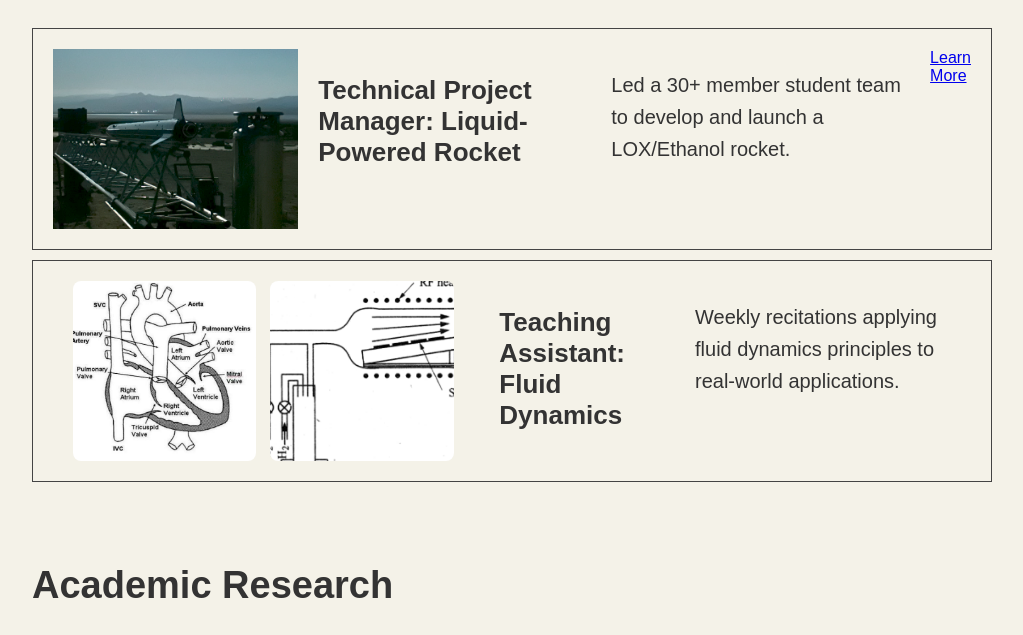
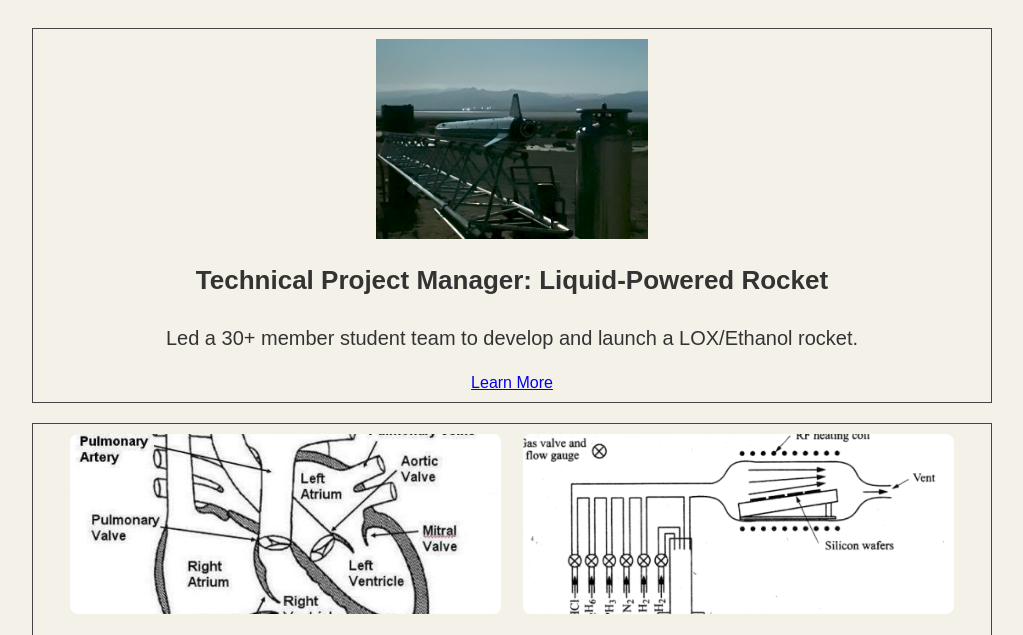
Before and after one commit to liammchugh/liammchugh.github.io, a plain HTML site: page index.html in a window 1280 px wide. Shown: the part 507-1142 px from the top of the page, without its empty margins (128-1151 px from the left). Drawn offline with Linux system fonts and the light colour scheme.

Commit message:
update leadership slides

```diff
--- a/index.html
+++ b/index.html
@@ -49,15 +49,14 @@
 
             <section id="leadership">
                 <h2>Technical Leadership</h2>
-
-                <div class="project-card">
+                <div class="research-card">
                     <img src="images/liquid-rocket.jpg" alt="Liquid Rocket">
                     <h3>Technical Project Manager: Liquid-Powered Rocket</h3>
                     <p>Led a 30+ member student team to develop and launch a LOX/Ethanol rocket.</p>
                     <a href="projects/STAR.html">Learn More</a>
                 </div>
 
-                <div class="project-card">
+                <div class="research-card">
                     <div class="image-grid">
                         <img src="images/teaching-fluids.jpg" alt="Teaching Fluid Dynamics">
                         <img src="images/CVD.jpg" alt="CVD">
```
